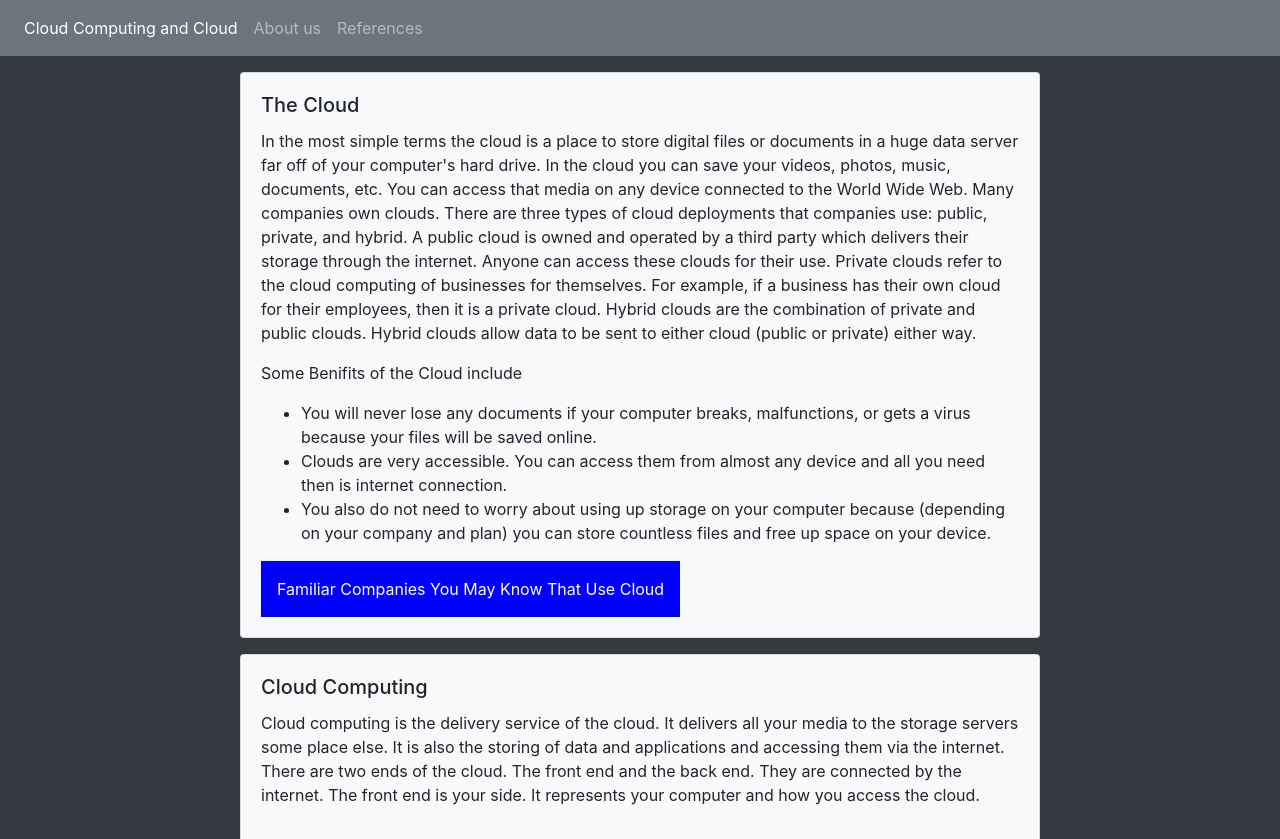
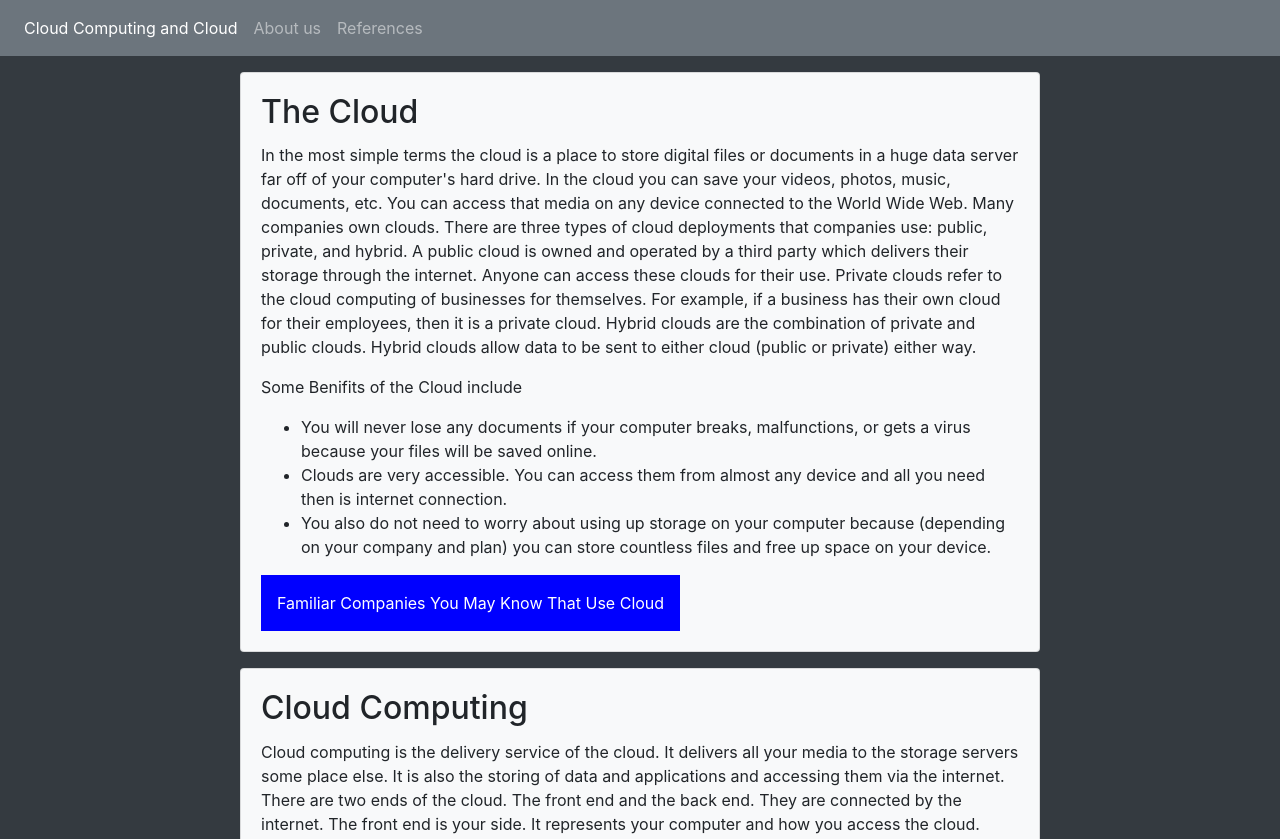
Before and after one commit to cloudco-tech/CloudComputing-Cloud, a plain HTML site: page index.html in a window 1280 px wide. Shown: the top 839 px of the page. Drawn offline with nearby package versions, Linux system fonts and the light colour scheme.

Commit message:
Update index.html

```diff
--- a/index.html
+++ b/index.html
@@ -39,7 +39,7 @@
      <div class="card bg-light mb-3" style="max-width: 50rem;">
 
   <div class="card-body">
-    <h5 class="card-title">The Cloud</h5>
+    <h2 class="card-title">The Cloud</h2>
     <p class="card-text">In the most simple terms the cloud is a place to store digital files or documents in a huge data server far off of your computer's hard drive. In the cloud you can save your videos, photos, music, documents, etc. You can access that media on any device connected to the World Wide Web. Many companies own clouds. There are three types of cloud deployments that companies use: public, private, and hybrid. A public cloud is owned and operated by a third party which delivers their storage through the internet. Anyone can access these clouds for their use. Private clouds refer to the cloud computing of businesses for themselves. For example, if a business has their own cloud for their employees, then it is a private cloud. Hybrid clouds are the combination of private and public clouds. Hybrid clouds allow data to be sent to either cloud (public or private) either way.</p>
     <p>Some Benifits of the Cloud include</p>
     <ul>
@@ -66,7 +66,7 @@
   <div class="card bg-light mb-3" style="max-width: 50rem;">
 
   <div class="card-body">
-    <h5 class="card-title">Cloud Computing</h5>
+    <h2 class="card-title">Cloud Computing</h2>
     <p class="card-text">Cloud computing is the delivery service of the cloud. It delivers all your media to the storage servers some place else. It is also the storing of data and applications and accessing them via the internet. There are two ends of the cloud. The front end and the back end. They are connected by the internet. The front end is your side. It represents your computer and how you access the cloud.</p>
     <br/>
     <p>Some Pros of Cloud Computing Are</p>
@@ -108,7 +108,7 @@
 </div><div class="card bg-light mb-3" style="max-width: 50rem;">
 
   <div class="card-body">
-    <h5 class="card-title">Virtualization</h5>
+    <h2 class="card-title">Virtualization</h2>
     <p class="card-text">In the simplest terms, virtualization is the process of turning hardware into multiple virtual machines. It powers cloud computing. An example of virtualization is emulators. Emulators take your computer's hardware and create a virtual device like a Game Boy.</p>
   </div>
 </div>
```
